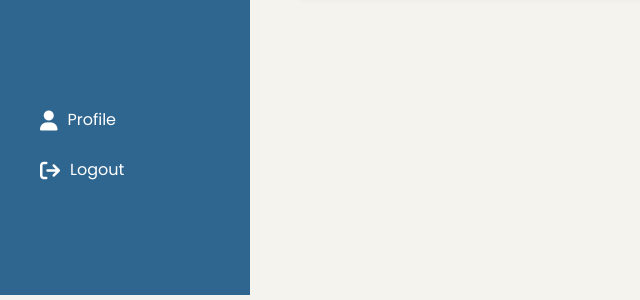
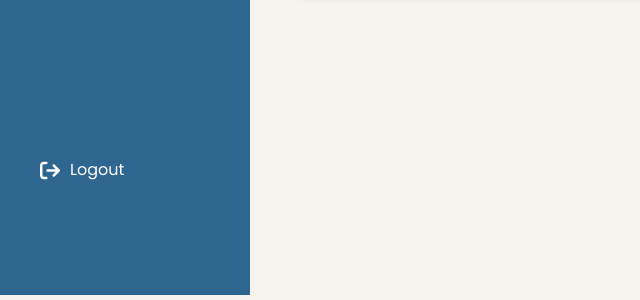
Before and after one commit to Batxl/Itcs333-project, a PHP site: page /admin-dashboard.php in a window 1280 px wide. Shown: the part 505-805 px from the top of the page, without its empty margins (0-640 px from the left). Run offline with PHP 8.4, Linux system fonts and the light colour scheme; data that the repository does not hold is empty.

Commit message:
admin dashborad

```diff
--- a/admin-dashboard.php
+++ b/admin-dashboard.php
@@ -67,12 +67,6 @@ try {
             </ul>
             <ul class="bottom-link">
                 <li>
-                    <a href="admin-profile.php">
-                    <i class="fa-solid fa-user fa-lg" style="color: #ffffff; margin: 10px;"></i>
-                        <span class="links">Profile</span>
-                    </a>
-                </li>
-                <li>
                     <a href="logout.php">
                         <i class="fa-solid fa-arrow-right-from-bracket fa-lg" style="color: #ffffff; margin: 10px"></i>
                         <span class="links">Logout</span>
```
